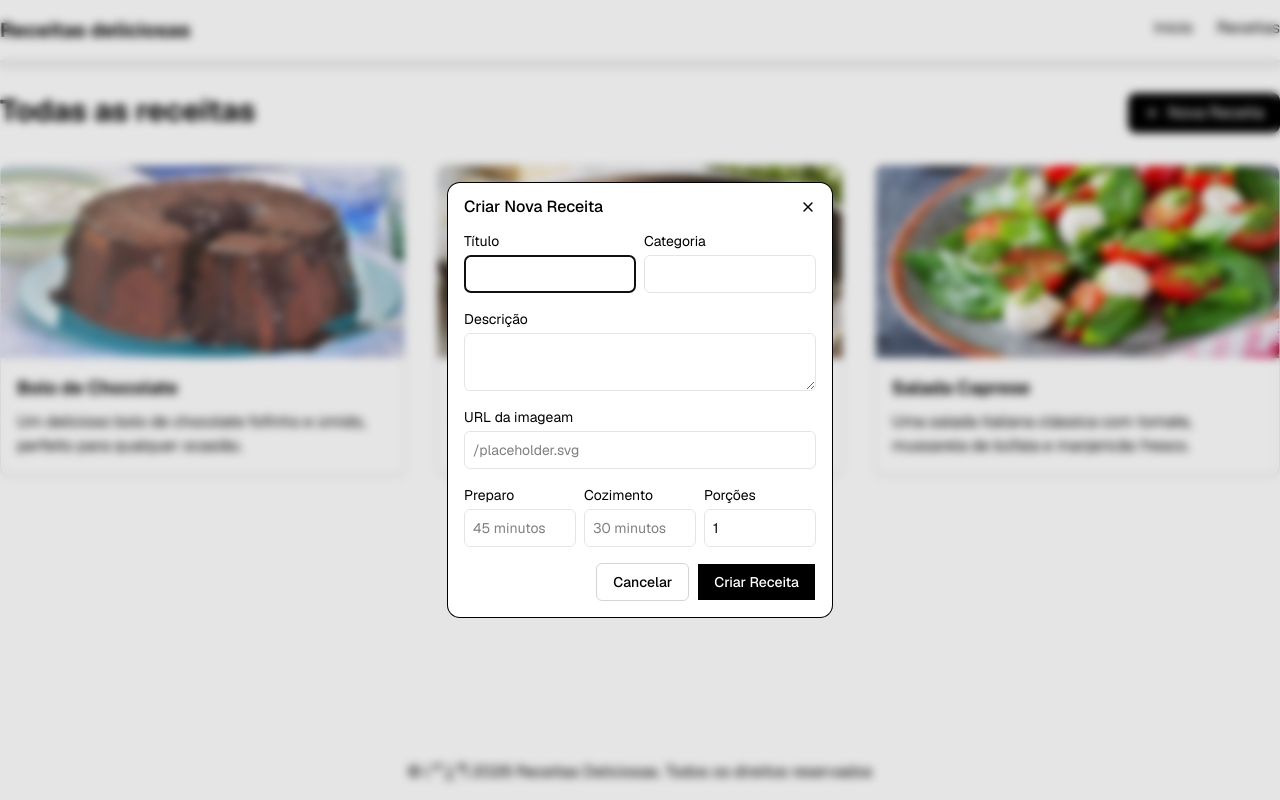
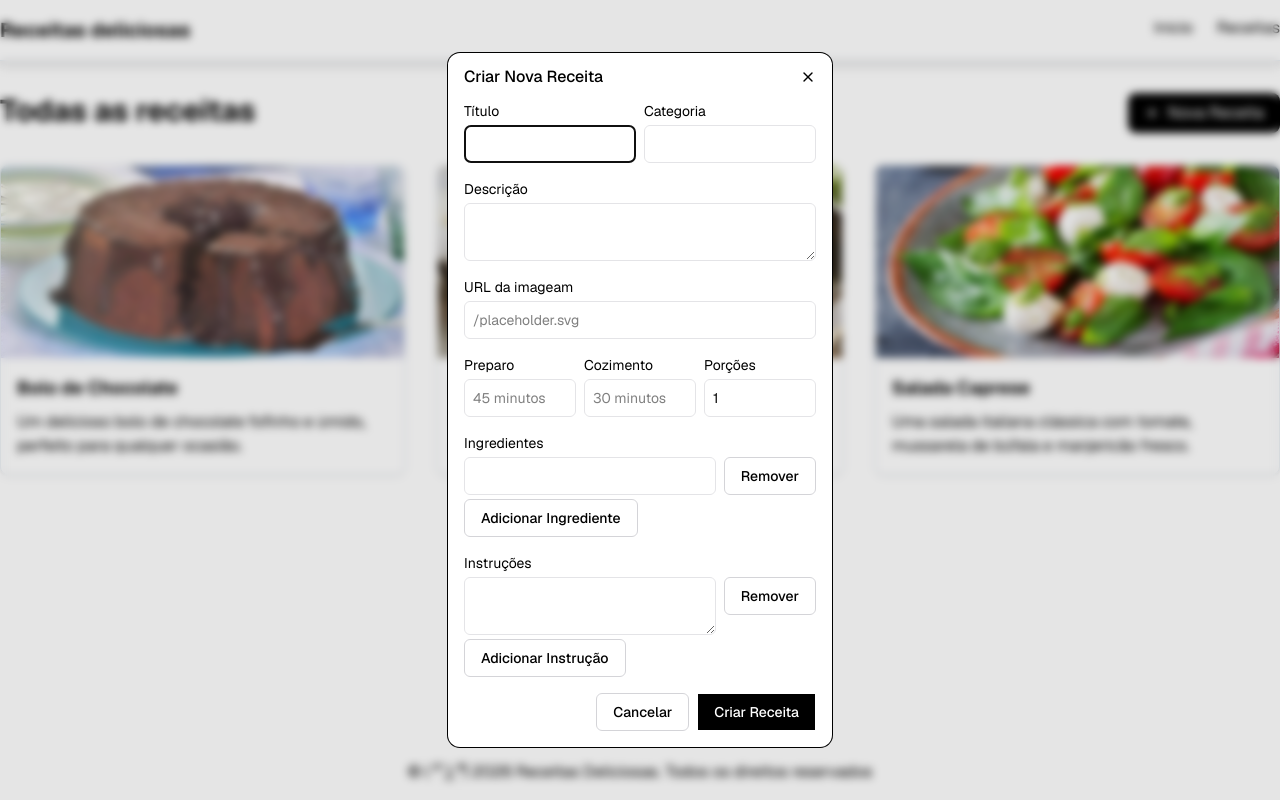
Before and after one commit to m4theusjjb/capacitacaoReceitas, a Next.js app: page /receitas in a window 1280 px wide. Both pictures are taken after a click on the button "Nova Receita". Built offline with nearby package versions, Linux system fonts and the light colour scheme.

Commit message:
feat: estrutura das listas dinâmicas de ingredientes de instruções

```diff
--- a/src/components/RecipeFormModal/index.tsx
+++ b/src/components/RecipeFormModal/index.tsx
@@ -26,7 +26,7 @@ export default function RecipeFormModal({ isOpen, onClose}: RecipeFormModalProps
         onClose()
     }
 
-    const inputStyle = "p-2 border border-zinc-200 rounded-md"
+    const inputStyle = "p-2 border border-zinc-200 rounded-md flex-grow"
 
     return(
         <Dialog open={isOpen} onOpenChange={onClose}>
@@ -37,6 +37,7 @@ export default function RecipeFormModal({ isOpen, onClose}: RecipeFormModalProps
 
                 <form onSubmit={ handleSubmit(onSubmit) } className="flex flex-col gap-4 w-full">
                     <div className="grid grid-cols-2 gap-2">
+
                         {/* Título */}
                         <div className="flex flex-col gap-1">
                             <label htmlFor="title">Título</label>
@@ -67,25 +68,54 @@ export default function RecipeFormModal({ isOpen, onClose}: RecipeFormModalProps
                     </div>
 
                     <div className="grid grid-cols-3 gap-2">
-                          {/* Tempo de preparo */}
+
+                        {/* Tempo de preparo */}
                         <div className="flex flex-col gap-1">
                             <label htmlFor="prepTime">Preparo</label>
                             <input className={inputStyle} type="text" id="prepTime" placeholder="45 minutos"{...register("prepTime")}/>
                             {errors.prepTime && <span className="text-sm text-red-500">{errors.prepTime.message}</span>}
                         </div>
 
-                          {/* Tempo de cozimento */}
+                        {/* Tempo de cozimento */}
                         <div className="flex flex-col gap-1">
                             <label htmlFor="cookTime">Cozimento</label>
                             <input className={inputStyle} type="text" id="cookTime" placeholder="30 minutos" {...register("cookTime")}/>
                             {errors.cookTime && <span className="text-sm text-red-500">{errors.cookTime.message}</span>}
                         </div>
 
-                          {/* Porções */}
+                        {/* Porções */}
                         <div className="flex flex-col gap-1">
                             <label htmlFor="servings">Porções</label>
                             <input className={inputStyle} type="text" id="servings" defaultValue={1} {...register("servings")}/>
                             {errors.servings && <span className="text-sm text-red-500">{errors.servings.message}</span>}
+                        </div>
+                    </div>
+
+                    {/* Lista de ingredientes */}
+                    <div className="flex flex-col gap-1">
+                        <label htmlFor="ingredients">Ingredientes</label>
+                        <div className="flex flex-col gap-1">
+                            {/* conteúdo */}
+                            <div className="flex gap-2 w-full">
+                                <input type="text" className={inputStyle}/>
+                                <button type="button" className="bg-white border border-zinc-300 rounded-md hover:bg-gray-100 transition-colors px-4 py-2 font-medium">Remover</button>
+                            </div>
+
+                            <button type="button" className="bg-white border border-zinc-300 rounded-md hover:bg-gray-100 transition-colors px-4 py-2 font-medium w-fit">Adicionar Ingrediente</button>
+                        </div>
+                    </div>
+
+                    {/* Instruções */}
+                    <div className="flex flex-col gap-1">
+                        <label htmlFor="instructions">Instruções</label>
+                        <div className="flex flex-col gap-1">
+                            {/* conteúdo */}
+                            <div className="flex gap-2 w-full">
+                                <textarea id="instructions" className={inputStyle}/>
+                                <button type="button"className="bg-white border border-zinc-300 rounded-md hover:bg-gray-100 transition-colors px-4 py-2 font-medium h-fit">Remover</button>
+                            </div>
+
+                            <button type="button" className="bg-white border border-zinc-300 rounded-md hover:bg-gray-100 transition-colors px-4 py-2 font-medium w-fit">Adicionar Instrução</button>
                         </div>
                     </div>
 
```
